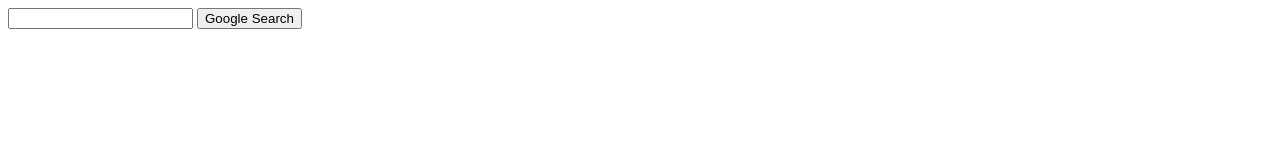
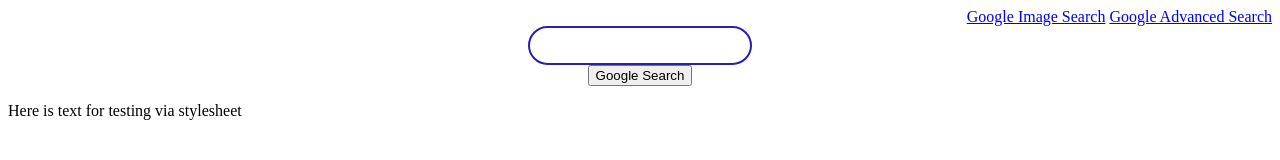
Before and after one commit to J-DonJuan/CS50-Web, a plain HTML site: page week0/project0/index.html in a window 1280 px wide. Drawn offline with Linux system fonts and the light colour scheme.

Commit message:
Implemented Google Image Search

```diff
--- a/week0/project0/index.html
+++ b/week0/project0/index.html
@@ -1,12 +1,20 @@
 <!DOCTYPE html>
 <html lang="en">
     <head>
-        <title>Search</title>
+        <title>Regular Google Search</title>
+        <link rel="stylesheet" href="styles.css">
     </head>
     <body>
-        <form action="https://www.google.com/search">
-            <input type="text" name="q">
-            <input type="submit" value="Google Search">
-        </form>
+        <div style="text-align: right;">
+            <a href="g-image.html" >Google Image Search</a>
+            <a href="g-advanced.html">Google Advanced Search</a>
+        </div>
+        <div style="text-align: center;">
+            <form action="https://www.google.com/search">
+                <input class="searchbox" type="text" name="q"><br>
+                <input type="submit" value="Google Search">
+            </form>
+        </div>
+        <p class="red-text">Here is text for testing via stylesheet</p>
     </body>
 </html>
--- /dev/null
+++ b/week0/project0/styles.css
@@ -0,0 +1,7 @@
+.searchbox {
+    border-radius: 25px;
+    border: 2px solid rgb(42, 32, 175);
+    padding: 10px;
+    width: 200px;
+    height: 15px;
+}
```
Also changed, not shown: week0/project0/g-advanced.html (+11 -5 lines), week0/project0/g-image.html (+12 -5 lines).
